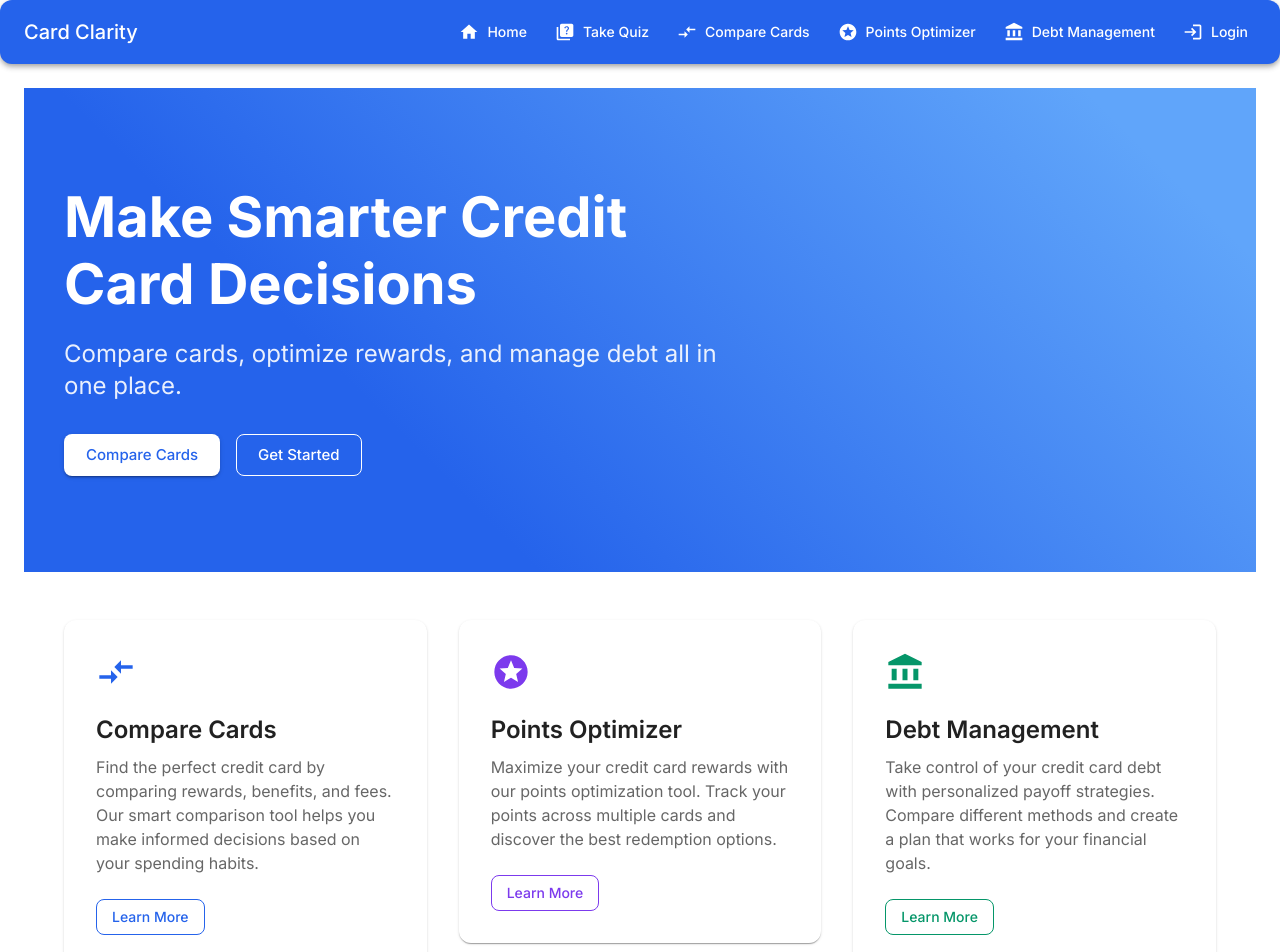
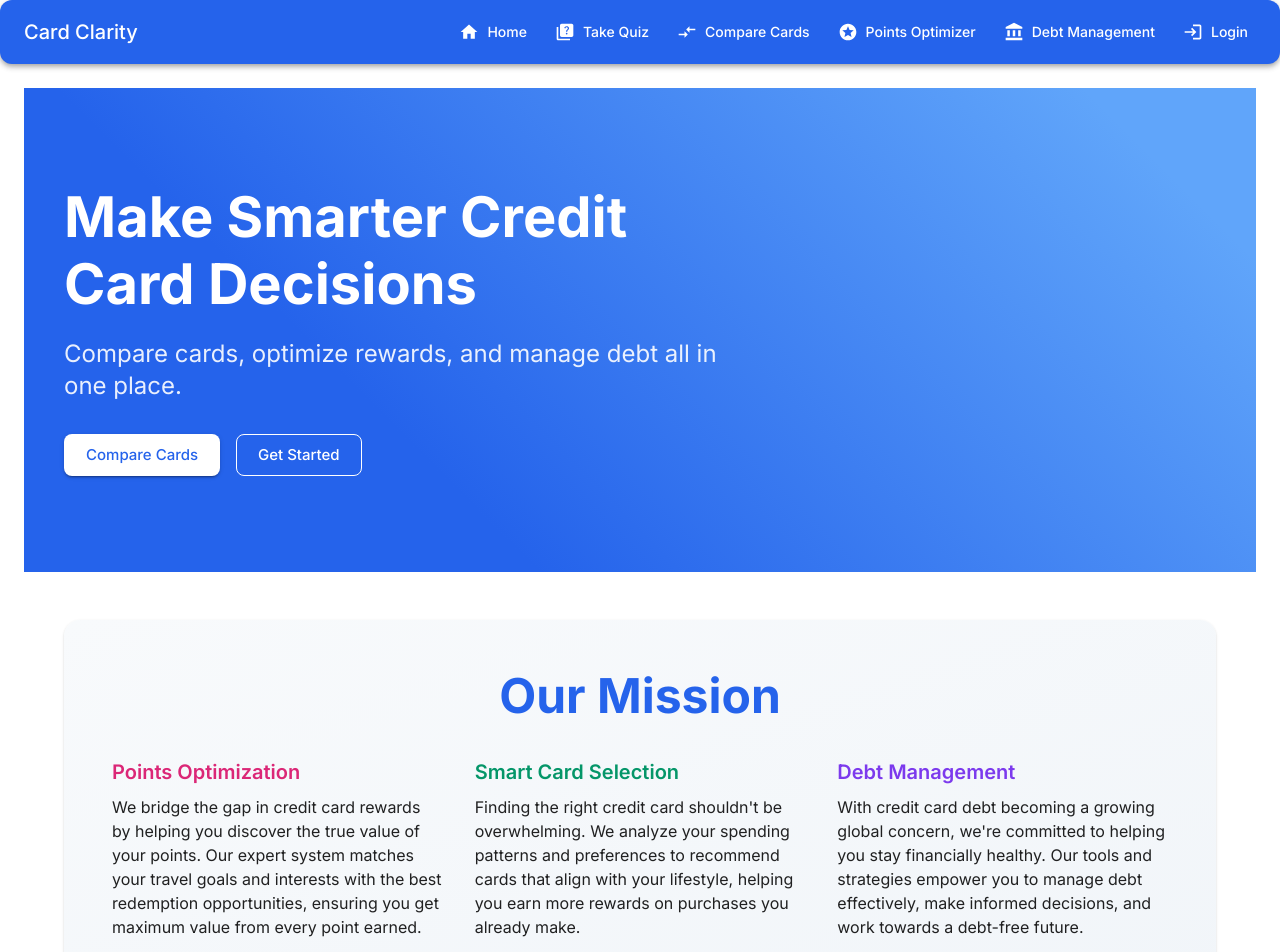
Before and after one commit to nickjackson801/card-clarity, a React (Vite) app: page / in a window 1280 px wide. Shown: the top 952 px of the page. Built offline with nearby package versions, Linux system fonts and the light colour scheme.

Commit message:
Add mission statement to landing page

```diff
--- a/src/pages/Home.tsx
+++ b/src/pages/Home.tsx
@@ -107,6 +107,81 @@ const Home = () => {
         </Container>
       </Box>
 
+      {/* Mission Statement Section */}
+      <Container maxWidth="lg" sx={{ mb: 8 }}>
+        <motion.div
+          initial={{ opacity: 0, y: 20 }}
+          animate={{ opacity: 1, y: 0 }}
+          transition={{ duration: 0.5, delay: 0.2 }}
+        >
+          <Paper
+            sx={{
+              p: { xs: 4, md: 6 },
+              background: 'linear-gradient(to right bottom, #f8fafc, #f1f5f9)',
+              borderRadius: 4,
+            }}
+          >
+            <Typography
+              variant="h3"
+              component="h2"
+              gutterBottom
+              sx={{
+                fontWeight: 700,
+                color: 'primary.main',
+                textAlign: 'center',
+                mb: 4,
+              }}
+            >
+              Our Mission
+            </Typography>
+            <Grid container spacing={4}>
+              <Grid item xs={12} md={4}>
+                <Typography
+                  variant="h6"
+                  gutterBottom
+                  sx={{ fontWeight: 600, color: 'secondary.main' }}
+                >
+                  Points Optimization
+                </Typography>
+                <Typography paragraph>
+                  We bridge the gap in credit card rewards by helping you discover the true value of your points.
+                  Our expert system matches your travel goals and interests with the best redemption opportunities,
+                  ensuring you get maximum value from every point earned.
+                </Typography>
+              </Grid>
+              <Grid item xs={12} md={4}>
+                <Typography
+                  variant="h6"
+                  gutterBottom
+                  sx={{ fontWeight: 600, color: '#059669' }}
+                >
+                  Smart Card Selection
+                </Typography>
+                <Typography paragraph>
+                  Finding the right credit card shouldn't be overwhelming. We analyze your spending patterns
+                  and preferences to recommend cards that align with your lifestyle, helping you earn more
+                  rewards on purchases you already make.
+                </Typography>
+              </Grid>
+              <Grid item xs={12} md={4}>
+                <Typography
+                  variant="h6"
+                  gutterBottom
+                  sx={{ fontWeight: 600, color: '#7c3aed' }}
+                >
+                  Debt Management
+                </Typography>
+                <Typography paragraph>
+                  With credit card debt becoming a growing global concern, we're committed to helping you stay
+                  financially healthy. Our tools and strategies empower you to manage debt effectively, make
+                  informed decisions, and work towards a debt-free future.
+                </Typography>
+              </Grid>
+            </Grid>
+          </Paper>
+        </motion.div>
+      </Container>
+
       {/* Services Section */}
       <Container maxWidth="lg" sx={{ mb: 8 }}>
         <Grid container spacing={4}>
```
